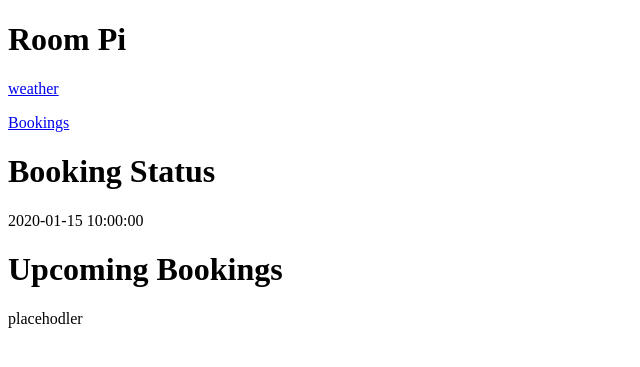
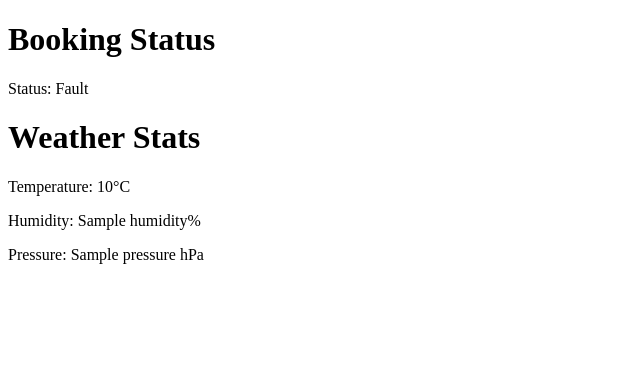
Before and after one commit to Eddie0705/Iot, a Flask app: template room_pi/templates/booking.html in a window 1280 px wide. Shown: the top 367 px of the page, without its empty margins (0-640 px from the left). Run offline with Flask 3, Linux system fonts and the light colour scheme; the template is opened without the code that fills it: most values are stand-ins (such as "Sample title", 1, 10 or a date in 2020).

Commit message:
update roomPI

```diff
--- a/room_pi/templates/base.html
+++ b/room_pi/templates/base.html
@@ -6,15 +6,45 @@
     <title>Room Pi</title>
 </head>
 <body>
-    <header>
-        <h1>Room Pi</h1>
-        <p><a href="/weather">weather</a></p>
-        <p><a href="/booking">Bookings</a></p>
-    </header>
+    <div class="Bookings">
+        <h1>Booking Status</h1>
+        <p>Status: <span id="status">{{ status}}</span></p>
+        <script>
+            function fetchBookingStatus() {
+                fetch("/booking-data")
+                    .then(response => response.json())
+                    .then(data => {
+                        document.getElementById("status").innerText = data.status;
+                    })
+                    .catch(error => console.error('Error updating weather:', error));
 
-    <!-- Main Content Block -->
-    <div class="container">
-        {% block content %}{% endblock %}
+            }
+            setInterval(fetchBookingStatus, 3000);
+        </script>
+    </div>
+    <div class="Weather">
+        <h1>Weather Stats</h1>
+        <p>Temperature: <span id="temp">{{ temperature }}</span>°C</p>
+        <p>Humidity: <span id="humid">{{ humidity }}</span>%</p>
+        <p>Pressure: <span id="press">{{ pressure }}</span> hPa</p>
+
+    <script>
+        function fetchWeather() {
+            // Call the JSON data route
+            fetch('/weather-data')
+                .then(response => response.json())
+                .then(data => {
+                    // Update the HTML text with the new values
+                    document.getElementById('temp').innerText = data.temperature;
+                    document.getElementById('humid').innerText = data.humidity;
+                    document.getElementById('press').innerText = data.pressure;
+                })
+                .catch(error => console.error('Error updating weather:', error));
+        }
+
+        // Check for new weather data every 3000 milliseconds (3 seconds)
+        setInterval(fetchWeather, 3000);
+    </script>
     </div>
 </body>
 </html>
--- a/room_pi/templates/booking.html
+++ b/room_pi/templates/booking.html
@@ -1,8 +1,7 @@
 {% extends 'base.html' %}
 
 {% block content %}
-    <h1>Booking Status</h1>
-    <p>{{BookedNow}}</p>
+
     <h1>Upcoming Bookings</h1>
     <p>placehodler</p>
 {% endblock %}
```
Also changed, not shown: room_pi/app.py (+24 -11 lines), room_pi/templates/weather.html (deleted, +0 -26 lines).
